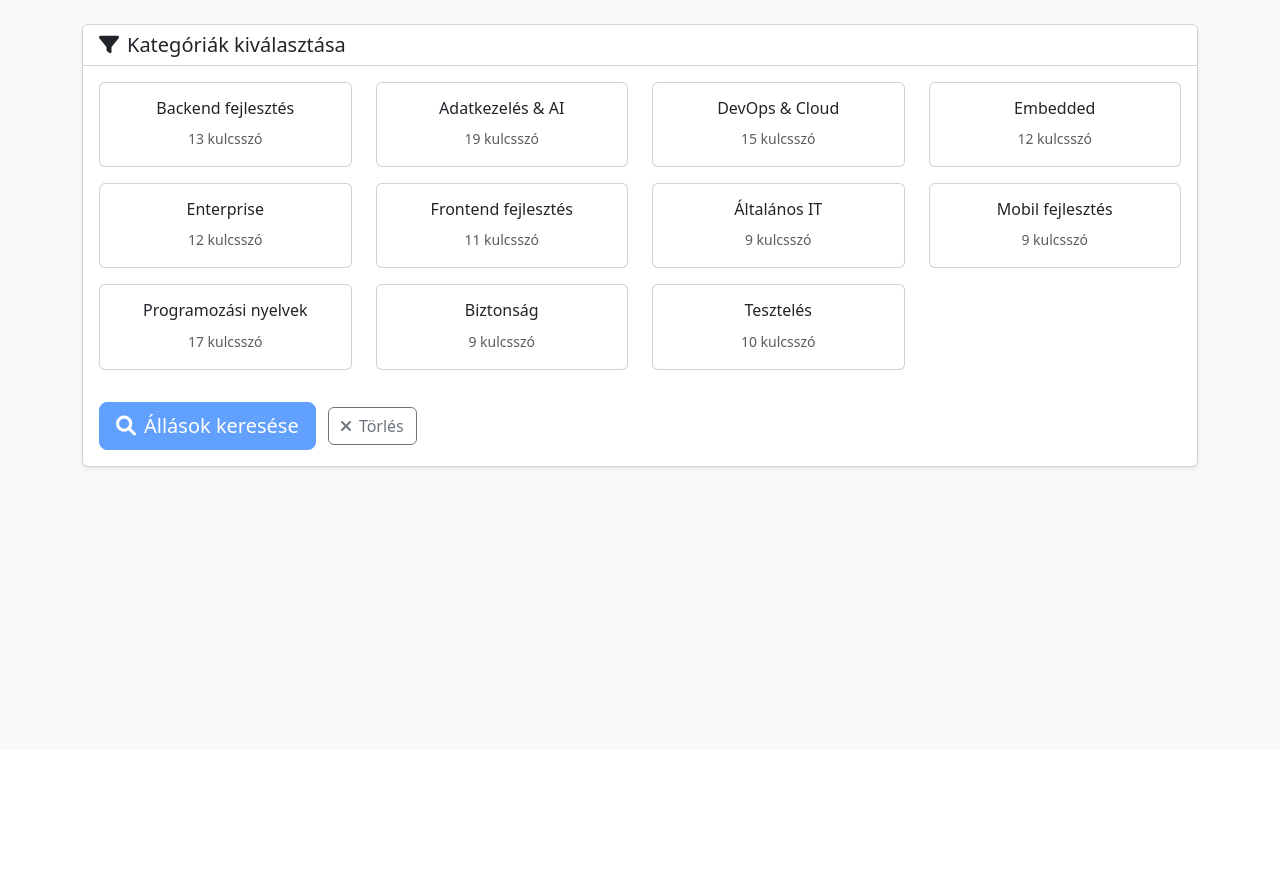
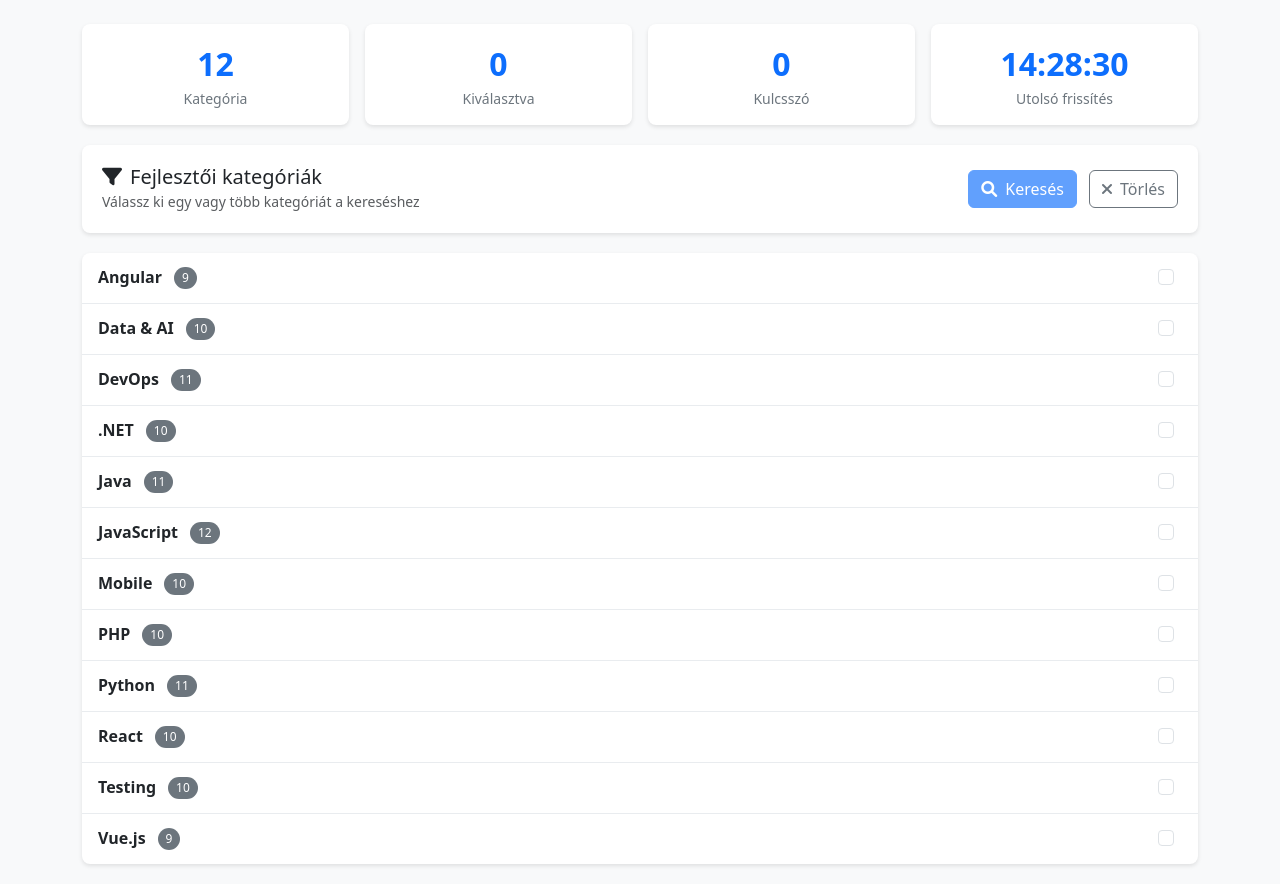
Before and after one commit to silenth4wkh/lumora2, a Flask app: page / in a window 1280 px wide. Shown: the part 50-934 px from the top of the page. Before the commit the page ends 520 px from the top, so only its background shows below. Run offline with Flask 3, Linux system fonts and the light colour scheme; some libraries are stand-ins or nearby versions.

Commit message:
Redesign UI to dashboard-style with popular dev categories

```diff
--- a/app.py
+++ b/app.py
@@ -71,19 +71,20 @@ EXCLUDE_PHRASES = [
 HEADERS = {"User-Agent": "Mozilla/5.0 (Windows NT 10.0; Win64; x64)"}
 BASE = "https://www.profession.hu/allasok/1,0,0,{}?rss"
 
-# Kategóriák definiálása
+# Kategóriák definiálása - legnépszerűbb fejlesztői területek
 CATEGORIES = {
-    "programming_languages": {"name": "Programozási nyelvek", "keywords": KW_LANG},
-    "frontend": {"name": "Frontend fejlesztés", "keywords": KW_FE},
-    "backend": {"name": "Backend fejlesztés", "keywords": KW_BE},
-    "mobile": {"name": "Mobil fejlesztés", "keywords": KW_MOBILE},
-    "data": {"name": "Adatkezelés & AI", "keywords": KW_DATA},
-    "devops": {"name": "DevOps & Cloud", "keywords": KW_DEVOPS},
-    "testing": {"name": "Tesztelés", "keywords": KW_TEST},
-    "embedded": {"name": "Embedded", "keywords": KW_EMBED},
-    "security": {"name": "Biztonság", "keywords": KW_SECURITY},
-    "enterprise": {"name": "Enterprise", "keywords": KW_ENTERPRISE},
-    "general": {"name": "Általános IT", "keywords": KW_GENERAL_HU}
+    "java": {"name": "Java", "keywords": ["java", "spring", "spring boot", "maven", "gradle", "hibernate", "jpa", "microservices", "jakarta", "junit", "mockito"]},
+    "javascript": {"name": "JavaScript", "keywords": ["javascript", "js", "node.js", "nodejs", "express", "npm", "yarn", "webpack", "babel", "es6", "typescript", "ts"]},
+    "python": {"name": "Python", "keywords": ["python", "django", "flask", "fastapi", "pandas", "numpy", "tensorflow", "pytorch", "scikit-learn", "celery", "redis"]},
+    "php": {"name": "PHP", "keywords": ["php", "laravel", "symfony", "composer", "wordpress", "drupal", "magento", "codeigniter", "yii", "phalcon"]},
+    "react": {"name": "React", "keywords": ["react", "reactjs", "redux", "next.js", "nextjs", "gatsby", "jsx", "hooks", "context", "router"]},
+    "angular": {"name": "Angular", "keywords": ["angular", "angularjs", "rxjs", "ngrx", "typescript", "material", "cli", "universal", "ivy"]},
+    "vue": {"name": "Vue.js", "keywords": ["vue", "vuejs", "nuxt", "nuxtjs", "vuex", "pinia", "composition api", "vite", "quasar"]},
+    "devops": {"name": "DevOps", "keywords": ["devops", "docker", "kubernetes", "jenkins", "gitlab", "github actions", "terraform", "ansible", "aws", "azure", "gcp"]},
+    "dotnet": {"name": ".NET", "keywords": [".net", "dotnet", "c#", "csharp", "asp.net", "entity framework", "blazor", "xamarin", "maui", "core"]},
+    "mobile": {"name": "Mobile", "keywords": ["android", "ios", "flutter", "react native", "swift", "kotlin", "xamarin", "ionic", "cordova", "pwa"]},
+    "data": {"name": "Data & AI", "keywords": ["data scientist", "machine learning", "ai", "big data", "sql", "postgresql", "mysql", "mongodb", "elasticsearch", "kafka"]},
+    "testing": {"name": "Testing", "keywords": ["qa", "test automation", "selenium", "cypress", "jest", "junit", "pytest", "sdet", "performance testing", "api testing"]}
 }
 
 def clean_text(s: str) -> str:
--- a/templates/index.html
+++ b/templates/index.html
@@ -7,17 +7,54 @@
     <link href="https://cdn.jsdelivr.net/npm/bootstrap@5.3.0/dist/css/bootstrap.min.css" rel="stylesheet">
     <link href="https://cdnjs.cloudflare.com/ajax/libs/font-awesome/6.0.0/css/all.min.css" rel="stylesheet">
     <style>
-        .category-card {
-            transition: all 0.3s ease;
+        body {
+            background-color: #f8f9fa;
+        }
+        .dashboard-container {
+            background: white;
+            border-radius: 8px;
+            box-shadow: 0 2px 4px rgba(0,0,0,0.1);
+            margin-bottom: 20px;
+        }
+        .category-item {
+            display: flex;
+            align-items: center;
+            justify-content: space-between;
+            padding: 12px 16px;
+            border-bottom: 1px solid #e9ecef;
             cursor: pointer;
+            transition: all 0.2s ease;
         }
-        .category-card:hover {
-            transform: translateY(-2px);
-            box-shadow: 0 4px 15px rgba(0,0,0,0.1);
+        .category-item:hover {
+            background-color: #f8f9fa;
         }
-        .category-card.selected {
+        .category-item.selected {
+            background-color: #e3f2fd;
+            border-left: 4px solid #0d6efd;
+        }
+        .category-item:last-child {
+            border-bottom: none;
+        }
+        .category-info {
+            display: flex;
+            align-items: center;
+            gap: 12px;
+        }
+        .category-name {
+            font-weight: 600;
+            color: #212529;
+            margin: 0;
+        }
+        .category-count {
+            background-color: #6c757d;
+            color: white;
+            padding: 2px 8px;
+            border-radius: 12px;
+            font-size: 0.75rem;
+            font-weight: 500;
+        }
+        .category-item.selected .category-count {
             background-color: #0d6efd;
-            color: white;
         }
         .job-card {
             border-left: 4px solid #0d6efd;
@@ -39,6 +76,35 @@
             font-size: 0.75rem;
             margin: 2px;
         }
+        .search-controls {
+            background: white;
+            border-radius: 8px;
+            box-shadow: 0 2px 4px rgba(0,0,0,0.1);
+            padding: 20px;
+            margin-bottom: 20px;
+        }
+        .stats-grid {
+            display: grid;
+            grid-template-columns: repeat(auto-fit, minmax(200px, 1fr));
+            gap: 16px;
+            margin-bottom: 20px;
+        }
+        .stat-card {
+            background: white;
+            border-radius: 8px;
+            padding: 16px;
+            box-shadow: 0 2px 4px rgba(0,0,0,0.1);
+            text-align: center;
+        }
+        .stat-number {
+            font-size: 2rem;
+            font-weight: bold;
+            color: #0d6efd;
+        }
+        .stat-label {
+            color: #6c757d;
+            font-size: 0.875rem;
+        }
     </style>
 </head>
 <body class="bg-light">
@@ -52,22 +118,38 @@
     </nav>
 
     <div class="container mt-4">
-        <!-- Keresési panel -->
-        <div class="row">
-            <div class="col-12">
-                <div class="card shadow-sm">
-                    <div class="card-header bg-white">
+        <!-- Dashboard Stats -->
+        <div class="stats-grid">
+            <div class="stat-card">
+                <div class="stat-number" id="total-categories">12</div>
+                <div class="stat-label">Kategória</div>
+            </div>
+            <div class="stat-card">
+                <div class="stat-number" id="selected-count">0</div>
+                <div class="stat-label">Kiválasztva</div>
+            </div>
+            <div class="stat-card">
+                <div class="stat-number" id="total-keywords">0</div>
+                <div class="stat-label">Kulcsszó</div>
+            </div>
+            <div class="stat-card">
+                <div class="stat-number" id="last-update">-</div>
+                <div class="stat-label">Utolsó frissítés</div>
+            </div>
+        </div>
+
+        <!-- Keresési vezérlők -->
+        <div class="search-controls">
+            <div class="row align-items-center">
+                <div class="col-md-8">
                     <h5 class="mb-0">
-                            <i class="fas fa-filter me-2"></i>Kategóriák kiválasztása
+                        <i class="fas fa-filter me-2"></i>Fejlesztői kategóriák
                     </h5>
+                    <small class="text-muted">Válassz ki egy vagy több kategóriát a kereséshez</small>
                 </div>
-                    <div class="card-body">
-                        <div class="row" id="categories-container">
-                            <!-- Kategóriák dinamikusan betöltve -->
-                        </div>
-                        <div class="mt-3">
-                            <button class="btn btn-primary btn-lg" id="search-btn" disabled>
-                                <i class="fas fa-search me-2"></i>Állások keresése
+                <div class="col-md-4 text-end">
+                    <button class="btn btn-primary" id="search-btn" disabled>
+                        <i class="fas fa-search me-2"></i>Keresés
                     </button>
                     <button class="btn btn-outline-secondary ms-2" id="clear-btn">
                         <i class="fas fa-times me-2"></i>Törlés
@@ -75,6 +157,11 @@
                 </div>
             </div>
         </div>
+
+        <!-- Kategóriák listája -->
+        <div class="dashboard-container">
+            <div id="categories-container">
+                <!-- Kategóriák dinamikusan betöltve -->
             </div>
         </div>
 
@@ -192,35 +279,54 @@
             container.innerHTML = '';
 
             Object.entries(categories).forEach(([id, category]) => {
-                const card = document.createElement('div');
-                card.className = 'col-md-4 col-lg-3 mb-3';
-                card.innerHTML = `
-                    <div class="card category-card h-100" data-category="${id}">
-                        <div class="card-body text-center">
-                            <h6 class="card-title">${category.name}</h6>
-                            <small class="text-muted">${category.keywords.length} kulcsszó</small>
+                const item = document.createElement('div');
+                item.className = 'category-item';
+                item.setAttribute('data-category', id);
+                item.innerHTML = `
+                    <div class="category-info">
+                        <h6 class="category-name">${category.name}</h6>
+                        <span class="category-count">${category.keywords.length}</span>
                     </div>
+                    <div class="form-check">
+                        <input class="form-check-input" type="checkbox" id="check-${id}">
                     </div>
                 `;
-                card.addEventListener('click', () => toggleCategory(id));
-                container.appendChild(card);
+                item.addEventListener('click', () => toggleCategory(id));
+                container.appendChild(item);
             });
+
+            updateStats();
         }
 
         // Kategória kiválasztása/eltávolítása
         function toggleCategory(categoryId) {
-            const card = document.querySelector(`[data-category="${categoryId}"]`);
+            const item = document.querySelector(`[data-category="${categoryId}"]`);
+            const checkbox = document.getElementById(`check-${categoryId}`);
 
             if (selectedCategories.includes(categoryId)) {
                 selectedCategories = selectedCategories.filter(id => id !== categoryId);
-                card.classList.remove('selected');
+                item.classList.remove('selected');
+                checkbox.checked = false;
             } else {
                 selectedCategories.push(categoryId);
-                card.classList.add('selected');
+                item.classList.add('selected');
+                checkbox.checked = true;
             }
 
             // Keresés gomb engedélyezése
             document.getElementById('search-btn').disabled = selectedCategories.length === 0;
+            updateStats();
+        }
+
+        // Stats frissítése
+        function updateStats() {
+            const totalKeywords = selectedCategories.reduce((sum, id) => {
+                return sum + (categories[id] ? categories[id].keywords.length : 0);
+            }, 0);
+
+            document.getElementById('selected-count').textContent = selectedCategories.length;
+            document.getElementById('total-keywords').textContent = totalKeywords;
+            document.getElementById('last-update').textContent = new Date().toLocaleTimeString('hu-HU');
         }
 
         // Keresés indítása
@@ -466,10 +572,14 @@
         document.getElementById('search-btn').addEventListener('click', startSearch);
         document.getElementById('clear-btn').addEventListener('click', () => {
             selectedCategories = [];
-            document.querySelectorAll('.category-card').forEach(card => {
-                card.classList.remove('selected');
+            document.querySelectorAll('.category-item').forEach(item => {
+                item.classList.remove('selected');
+            });
+            document.querySelectorAll('input[type="checkbox"]').forEach(checkbox => {
+                checkbox.checked = false;
             });
             document.getElementById('search-btn').disabled = true;
+            updateStats();
         });
 
         document.getElementById('search-filter').addEventListener('input', applyFilters);
```
Lines whose indentation alone changed are shown as unchanged.
